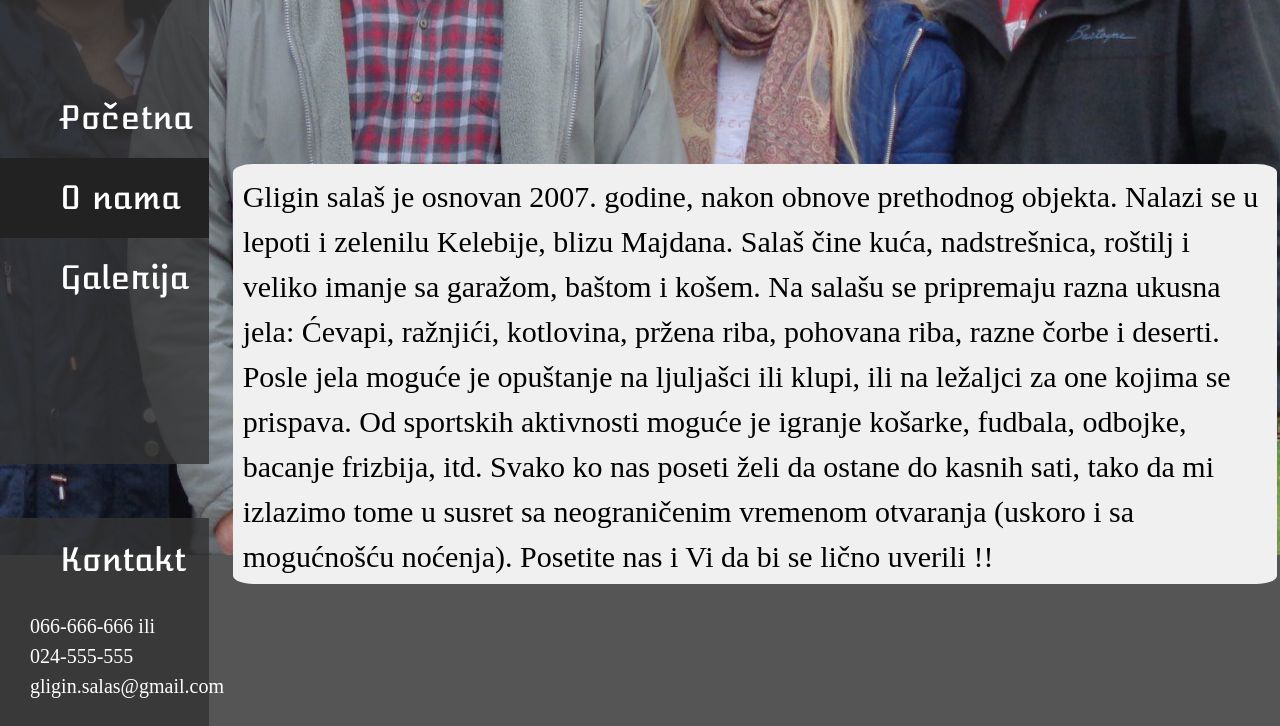
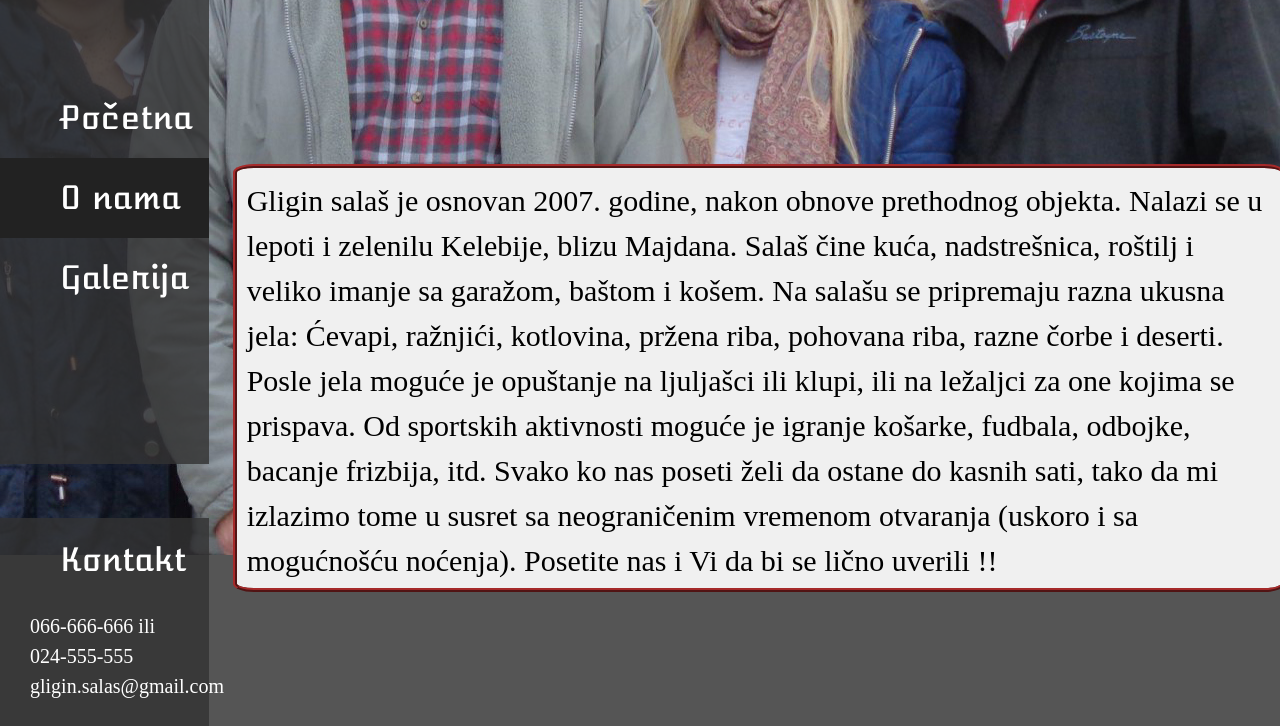
Before and after one commit to Slashh48/GliginSalasv3, a plain HTML site: page onama.html in a window 1280 px wide. Shown: the part 336-1062 px from the top of the page. Drawn offline with Linux system fonts and the light colour scheme.

Commit message:
Update onama.css

```diff
--- a/css/onama.css
+++ b/css/onama.css
@@ -109,6 +109,7 @@ body{
 
 .onamaopis{
     background-color: rgba(240, 240, 240, 1);
+    border: 4px ridge brown;
     border-radius: 2%;
     position: absolute;
     top: 500px;
```
